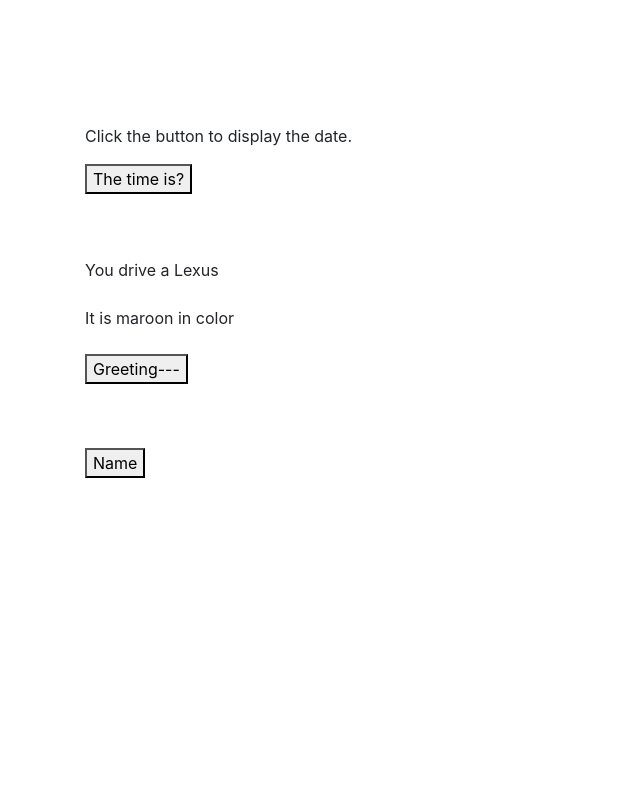
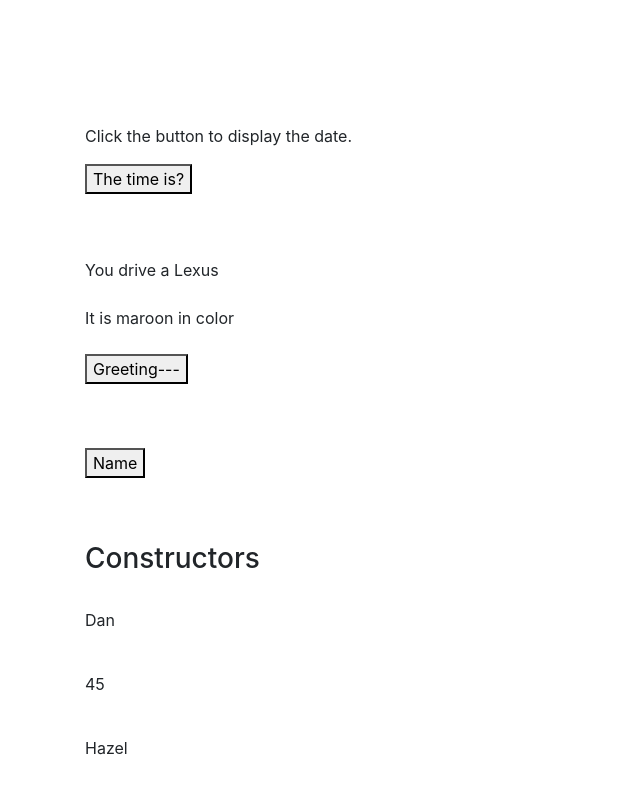
Before and after one commit to AnneMW/sos, a plain HTML site: page index.html in a window 1280 px wide. Shown: the whole page, without its empty margins (0-640 px from the left). Drawn offline with Linux system fonts and the light colour scheme.

Commit message:
add constructor

```diff
--- a/index.html
+++ b/index.html
@@ -25,11 +25,25 @@
     <button onclick="one()">Name</button>
     <br>
     <p id="two"></p>
+    <br><br>
+    <h3>Constructors</h3>
+    <br>
+    <p id="os"></p>
+    <br>
+    <p id="ag"></p>
+    <br>
+    <p id="color"></p>
+
+
+
+
+
 
 <script>
     function displayDate() {
       document.getElementById("date").innerHTML = Date();
     };
+
     var car = {
       name: "Lexus",
       model: "RX300",
@@ -62,6 +76,18 @@
       document.getElementById("two").innerHTML = text;
     }
 
+    //Constructors
+    function Person(name, age, color) {
+      this.name = name;
+      this.age = age;
+      this.color = color;
+    };
+    myDoctor = new Person("Dan", 45, "Hazel");
+    document.getElementById("os").innerHTML = myDoctor.name;
+    document.getElementById("ag").innerHTML = myDoctor.age;
+    document.getElementById("color").innerHTML = myDoctor.color;
+
+
 
 
 
```
